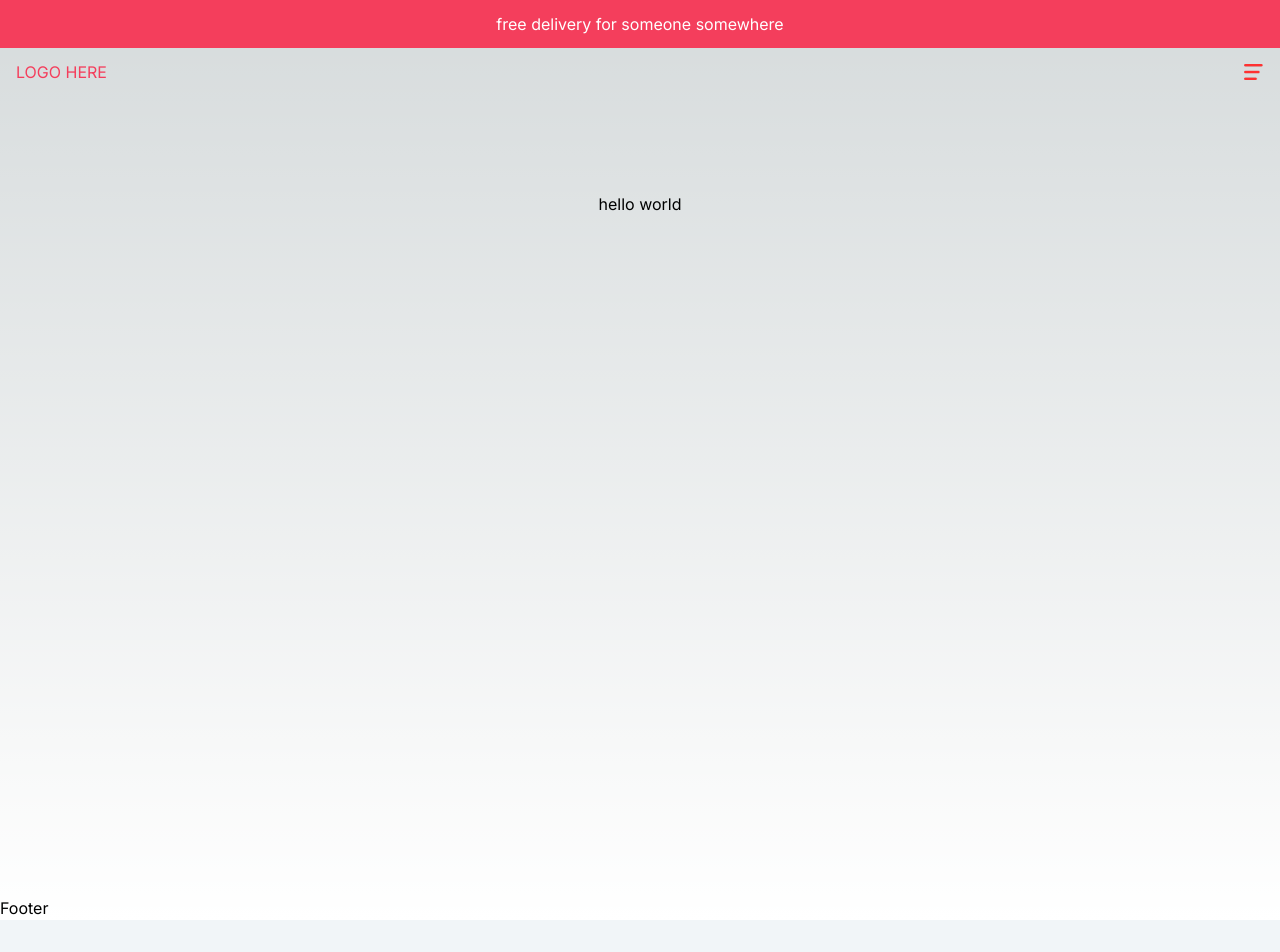
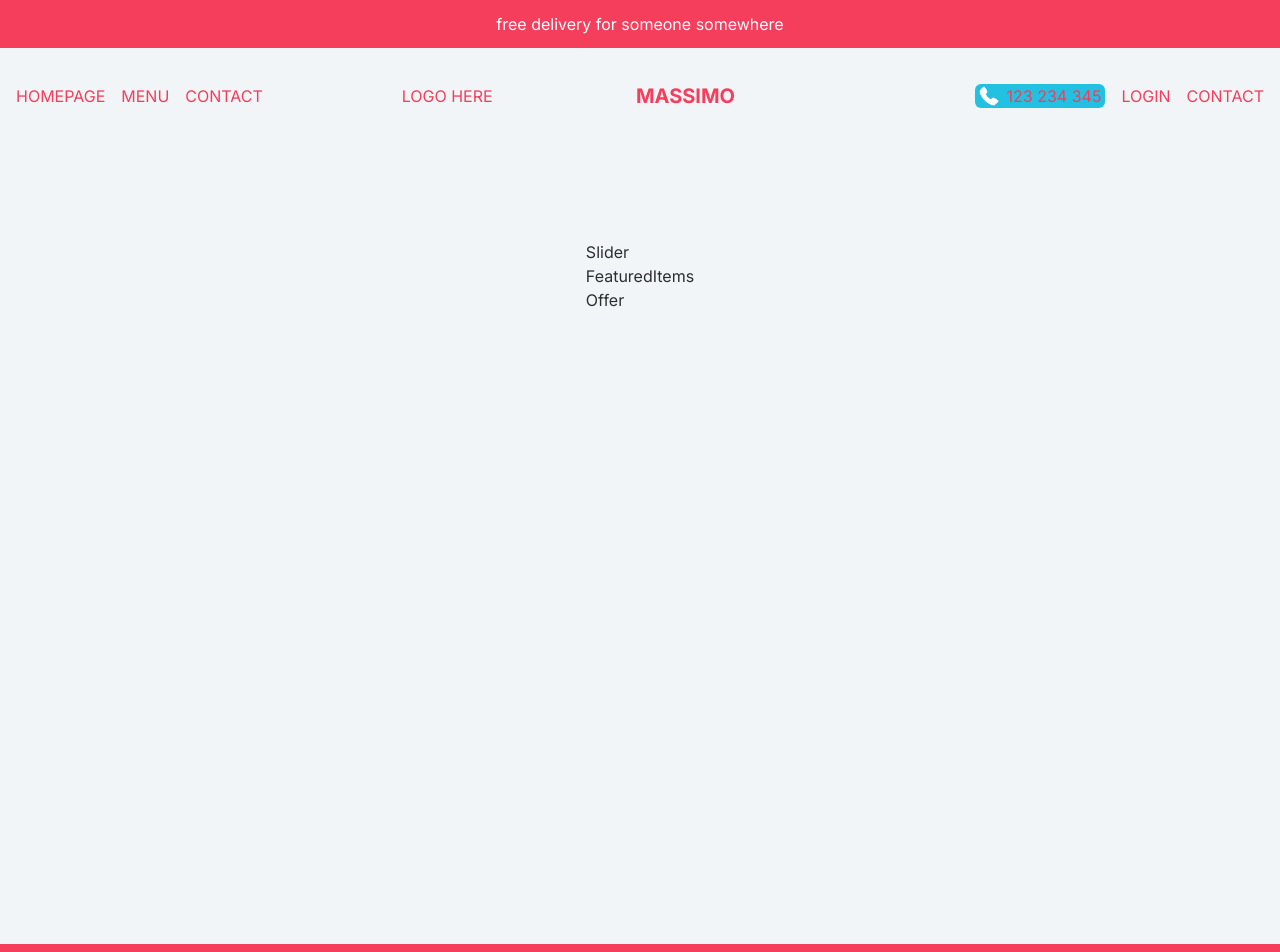
Before and after one commit to psyferblock/resto-block, a Next.js app: page / in a window 1280 px wide. Shown: the top 952 px of the page. Before the commit the page ends 920 px from the top, so only its background shows below. Built offline with nearby package versions, Linux system fonts and the light colour scheme.

Commit message:
navbar and footer design and responsiveness

```diff
--- a/src/app/components/CartIcon.tsx
+++ b/src/app/components/CartIcon.tsx
@@ -4,18 +4,12 @@ import React from "react";
 
 function CartIcon() {
   return (
-		<div>
-			<Link href="/cart" className="flex items-center gap-4">
+    <Link href="/cart" className=" md:h-5 md:w-5 flex items-center gap-4 ">
       <div className="relative ">
-					<Image
-						src="/cart.png"
-						alt=""
-						fill
-					/>
+        <Image src="/cart.png" alt="" fill />
       </div>
       <span>Cart (3)</span>
     </Link>
-		</div>
   );
 }
 
--- /dev/null
+++ b/src/app/components/FeaturedItems.tsx
@@ -0,0 +1,9 @@
+import React from 'react'
+
+function FeaturedItems() {
+  return (
+    <div>FeaturedItems</div>
+  )
+}
+
+export default FeaturedItems
--- a/src/app/components/Footer.tsx
+++ b/src/app/components/Footer.tsx
@@ -1,7 +1,18 @@
+import Link from "next/link";
 import React from "react";
 
 function Footer() {
-  return <div>Footer</div>;
+	return (
+		<div className="h-12 md:h-24 p-4 lg:p-20 xl:-40 bg-accent flex items-center justify-between">
+			<Link
+				href="/"
+				className="font-bold text-lg"
+			>
+				Massimo
+			</Link>
+			<p>All Rights Reserved</p>
+		</div>
+	);
 }
 
 export default Footer;
--- a/src/app/components/Navbar.tsx
+++ b/src/app/components/Navbar.tsx
@@ -1,17 +1,45 @@
 import Link from "next/link";
 import React from "react";
 import Menu from "./Menu";
+import Image from "next/image";
 
 function Navbar() {
+	const user = false;
 	return (
-		<div className="h-12 text-accent p-4 flex items-center justify-between border-accent uppercase">
+		<div className="h-12 text-accent p-4 flex items-center justify-between border-accent uppercase md:h-24">
+			{/* LEFT LINKS  */}
+			<div className="hidden md:flex gap-4  flex-1">
+				<Link href="/">Homepage</Link>
+				<Link href="/menu">Menu</Link>
+				<Link href="/contact">Contact</Link>
+			</div>
 			{/* logo  */}
 			logo here
-			<div>
-				<Link href="#" />
+			<div className="text-xl font-bold flex-1 text-center ">
+				<Link href="#">Massimo</Link>
 			</div>
 			{/* mobile menu  */}
-			<Menu />
+			<div className="md:hidden">
+				<Menu />
+			</div>
+			{/* RIGHT LINKS  */}
+			<div className="hidden md:flex gap-4 items-center flex-1 justify-end ">
+				<div className="flex items-center gap-2 cursor-pointer md:absolute  top-3 r-2 bg-info  lg:static rounded-md px-1">
+					<Image
+						alt=""
+						src="/phone.png"
+						width={20}
+						height={20}
+					/>
+					<span>123 234 345</span>
+				</div>
+				{!user ? (
+					<Link href="/login">Login</Link>
+				) : (
+					<Link href="/orders">Orders</Link>
+				)}
+				<Link href="/contact">Contact</Link>
+			</div>
 		</div>
 	);
 }
--- /dev/null
+++ b/src/app/components/Offer.tsx
@@ -0,0 +1,9 @@
+import React from 'react'
+
+function Offer() {
+  return (
+    <div>Offer</div>
+  )
+}
+
+export default Offer
--- /dev/null
+++ b/src/app/components/Slider.tsx
@@ -0,0 +1,9 @@
+import React from 'react'
+
+function Slider() {
+  return (
+    <div>Slider</div>
+  )
+}
+
+export default Slider
--- a/src/app/globals.css
+++ b/src/app/globals.css
@@ -2,7 +2,7 @@
 @tailwind components;
 @tailwind utilities;
 
-:root {
+/* :root {
   --foreground-rgb: 0, 0, 0;
   --background-start-rgb: 214, 219, 220;
   --background-end-rgb: 255, 255, 255;
@@ -14,7 +14,7 @@
     --background-start-rgb: 0, 0, 0;
     --background-end-rgb: 0, 0, 0;
   }
-}
+} */
 
 body {
   color: rgb(var(--foreground-rgb));
--- a/src/app/page.tsx
+++ b/src/app/page.tsx
@@ -1,9 +1,16 @@
 import Image from "next/image";
+import Slider from "./components/Slider";
+import FeaturedItems from "./components/FeaturedItems";
+import Offer from "./components/Offer";
 
 export default function Home() {
-  return (
-    <main className="flex min-h-screen flex-col items-center justify-between p-24">
-      <div>hello world </div>
-    </main>
-  );
+	return (
+		<main className="flex min-h-screen flex-col items-center justify-between p-24">
+			<div>
+				<Slider />
+				<FeaturedItems />
+				<Offer />
+			</div>
+		</main>
+	);
 }
```
Also changed, not shown: src/app/components/Menu.tsx (+3 -12 lines), src/app/components/Notification.tsx (+5 -5 lines). Lines whose indentation alone changed are shown as unchanged.
